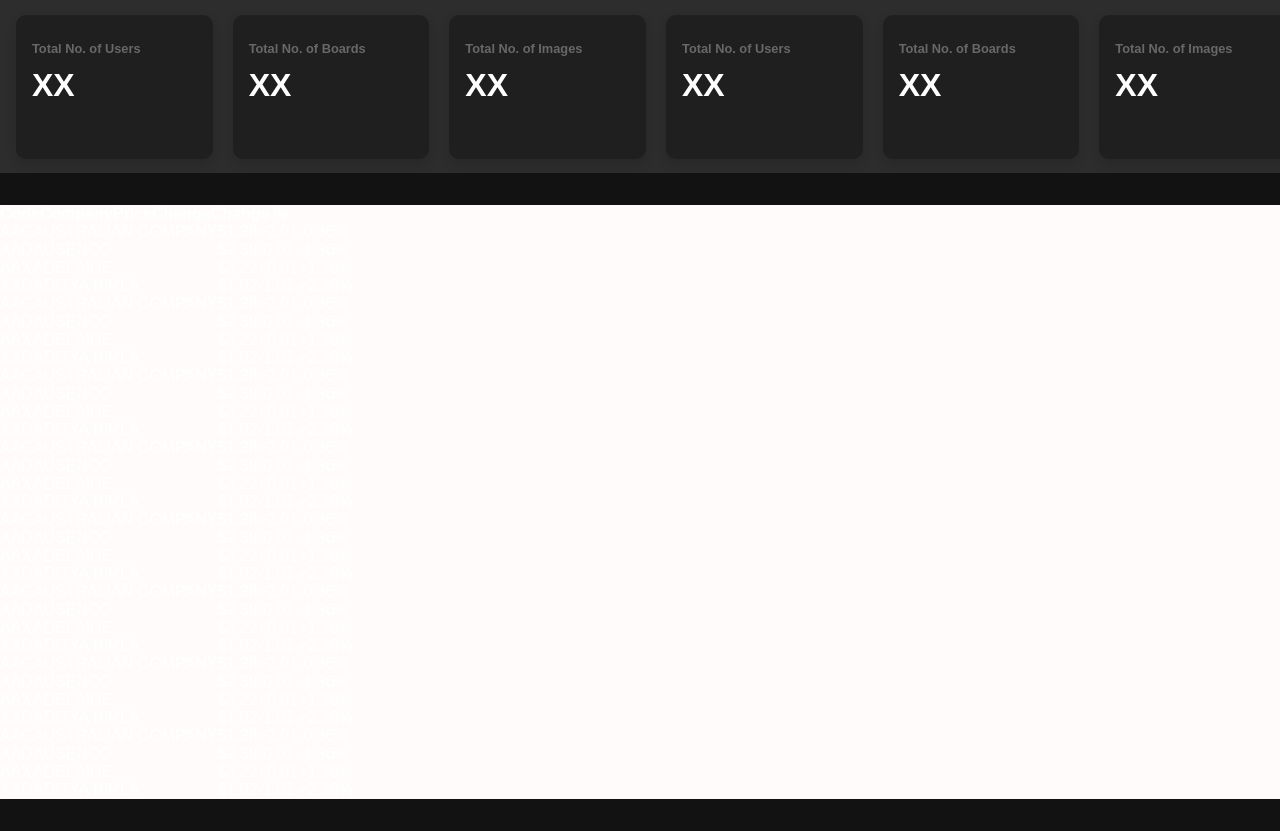
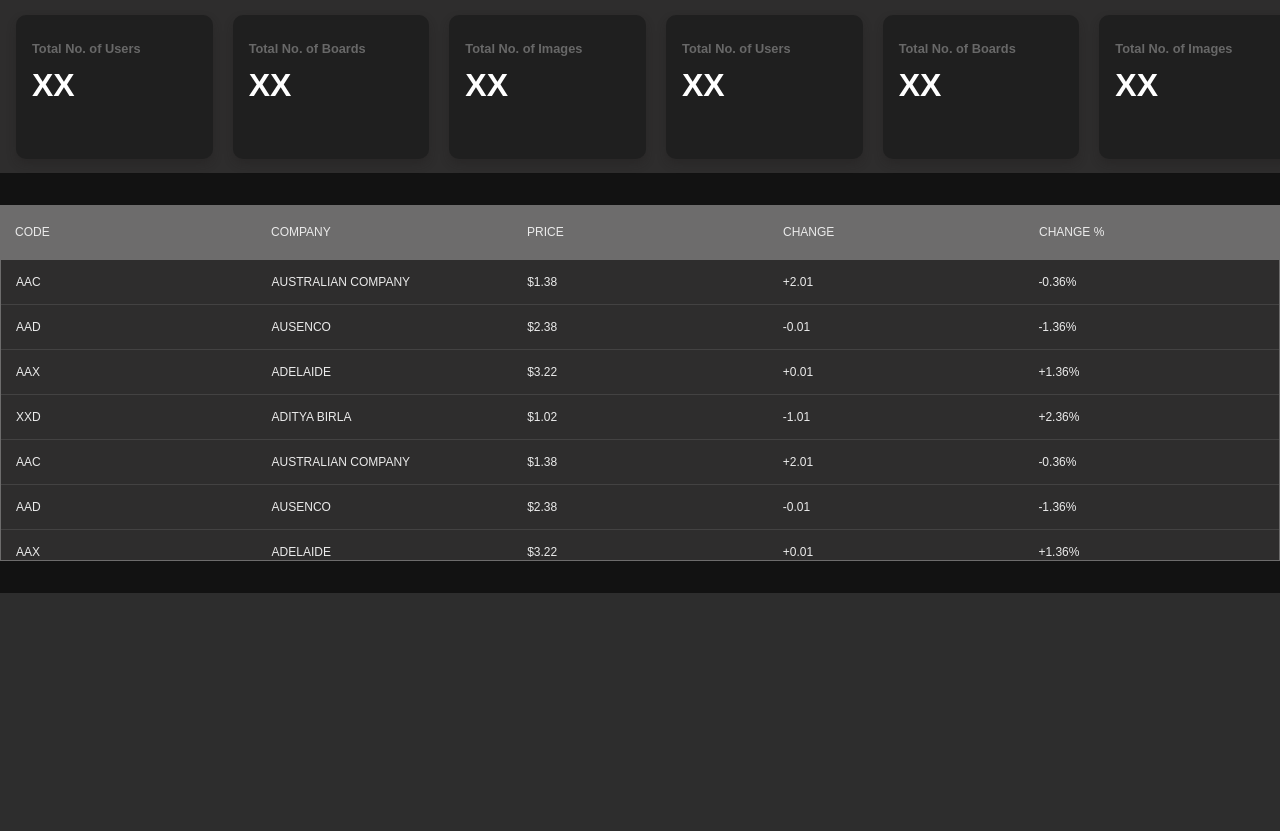
Before and after one commit to C-Ronny/Vividly, a PHP site: page /view/admin_pages/admin_dashboard.php in a window 1280 px wide. Shown: the part 209-1040 px from the top of the page. After the commit the page ends 802 px from the top, so only its background shows below. Run offline with PHP 8.4, Linux system fonts and the light colour scheme; lists and menus that the app fills with data are empty.

Commit message:
cooking admin dashboard...

```diff
--- a/assets/css/admin_dashboard.css
+++ b/assets/css/admin_dashboard.css
@@ -92,21 +92,69 @@ nav a img {
   display: block;
   margin-top:2rem;
   height:100%;
+  width:100%;
   margin-bottom: 2rem;
-  background-color: #fffbfb;
+  background-color: #2e2d2d;
 }
-
+.other_stats .data .table{
+  width:50%;
+}
 
 /**********************************************************************************************************************/
 /**********************************************************************************************************************/
 /**********************************************************************************************************************/
+table{
+  width:100%;
+  table-layout: fixed;
+}
+.tbl-header{
+  background-color: rgba(255,255,255,0.3);
+}
+.tbl-content{
+  height:300px;
+  overflow-x:auto;
+  margin-top: 0px;
+  border: 1px solid rgba(255,255,255,0.3);
+}
+th{
+  padding: 20px 15px;
+  text-align: left;
+  font-weight: 500;
+  font-size: 12px;
+  color: #ebebeb;
+  text-transform: uppercase;
+}
+td{
+  padding: 15px;
+  text-align: left;
+  vertical-align:middle;
+  font-weight: 300;
+  font-size: 12px;
+  color: #ebebeb;
+  border-bottom: solid 1px rgba(255,255,255,0.1);
+}
 
 
+/* demo styles */
+
+@import url(https://fonts.googleapis.com/css?family=Roboto:400,500,300,700);
+
+.data .table{
+  margin: 50px;
+}
 
 
+/* for custom scrollbar for webkit browser*/
 
-
-
+::-webkit-scrollbar {
+    width: 6px;
+}
+::-webkit-scrollbar-track {
+    -webkit-box-shadow: inset 0 0 6px rgba(0,0,0,0.3);
+}
+::-webkit-scrollbar-thumb {
+    -webkit-box-shadow: inset 0 0 6px rgba(0,0,0,0.3);
+}
 /**********************************************************************************************************************/
 /**********************************************************************************************************************/
 /**********************************************************************************************************************/
--- /dev/null
+++ b/functions/js/admin_dashboard.js
@@ -0,0 +1,5 @@
+// '.tbl-content' consumed little space for vertical scrollbar, scrollbar width depend on browser/os/platfrom. Here calculate the scollbar width .
+$(window).on("load resize ", function() {
+  var scrollWidth = $('.tbl-content').width() - $('.tbl-content table').width();
+  $('.tbl-header').css({'padding-right':scrollWidth});
+}).resize();
--- a/view/admin_pages/admin_dashboard.php
+++ b/view/admin_pages/admin_dashboard.php
@@ -316,7 +316,7 @@
 
 
 
-    <script src="../../assets/js/admin_dashboard.js"></script>
+    <script src="../../functions/js/admin_dashboard.js"></script>
 </body>
 
 </html>
```
Also changed, not shown: functions/js/dashboard.js (deleted). Lines whose indentation alone changed are shown as unchanged.
